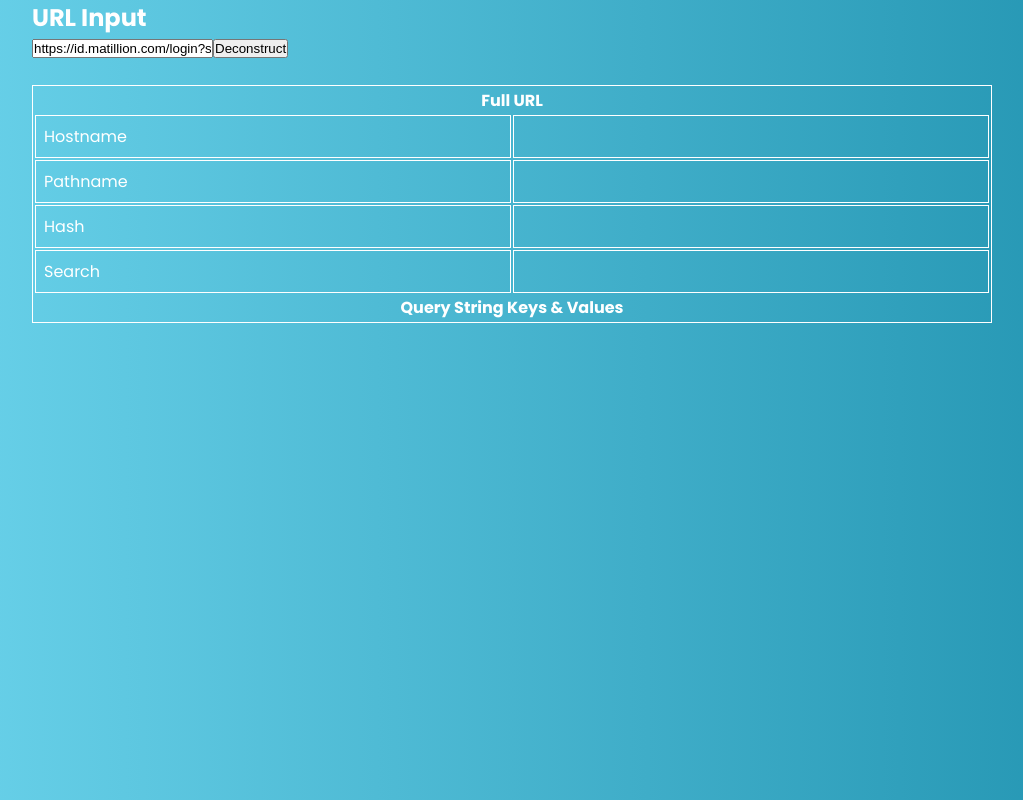
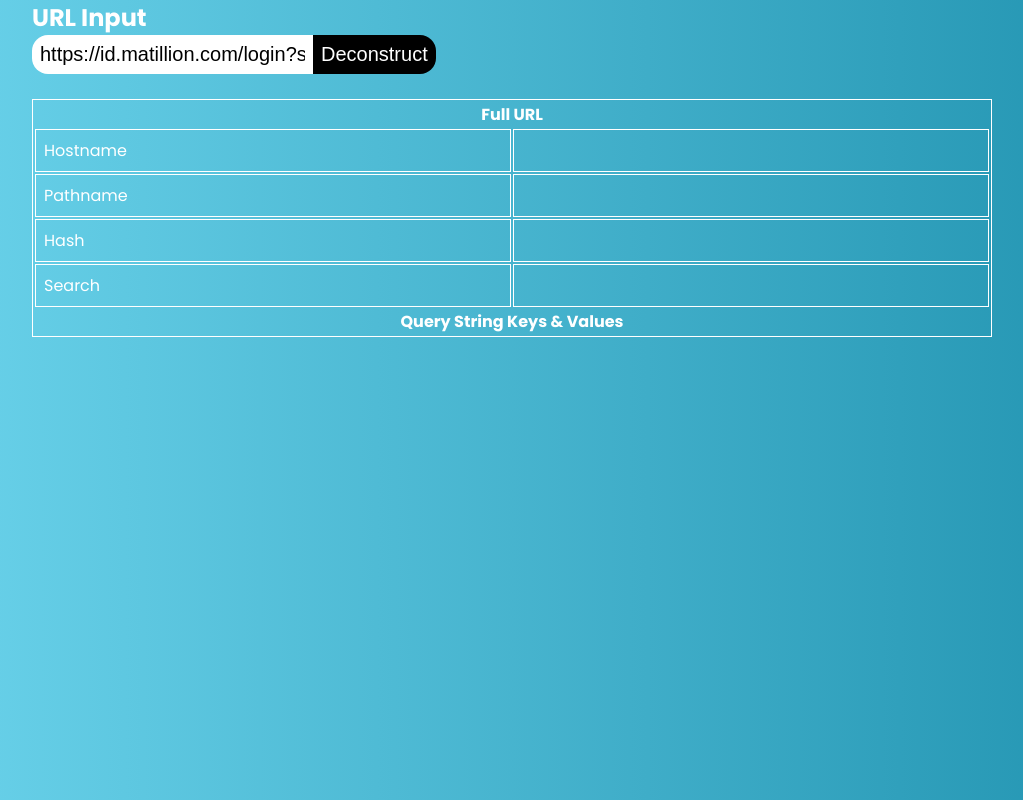
Before and after one commit to robdcal/url-deconstructor, a React (Create React App) app: page / in a window 1280 px wide. Shown: the whole page, without its empty margins (128-1151 px from the left). Built offline with nearby package versions, Linux system fonts and the light colour scheme.

Commit message:
update styling

```diff
--- a/src/App.css
+++ b/src/App.css
@@ -28,6 +28,52 @@ body {
   overflow: auto;
 }
 
+.hero {
+  display: flex;
+  flex-direction: column;
+  justify-content: center;
+  height: 100vh;
+  text-align: center;
+  transition: all 0.5s ease-in;
+}
+
+.hero h1 {
+  font-size: 4rem;
+  margin-bottom: 2rem;
+}
+
+.urlInput {
+}
+
+.urlInput h2 {
+  margin-bottom: 1rem;
+}
+
+form input,
+form button {
+  padding: 0.5rem;
+  font-size: 1.25rem;
+  border: none;
+  background: white;
+}
+
+form input {
+  border-radius: 1rem 0 0 1rem;
+}
+
+form button {
+  color: white;
+  background: black;
+  cursor: pointer;
+  border-radius: 0 1rem 1rem 0;
+  transition: all 0.3s ease;
+}
+
+form button:hover {
+  background: white;
+  color: black;
+}
+
 table {
   table-layout: fixed;
   width: 100%;
```
